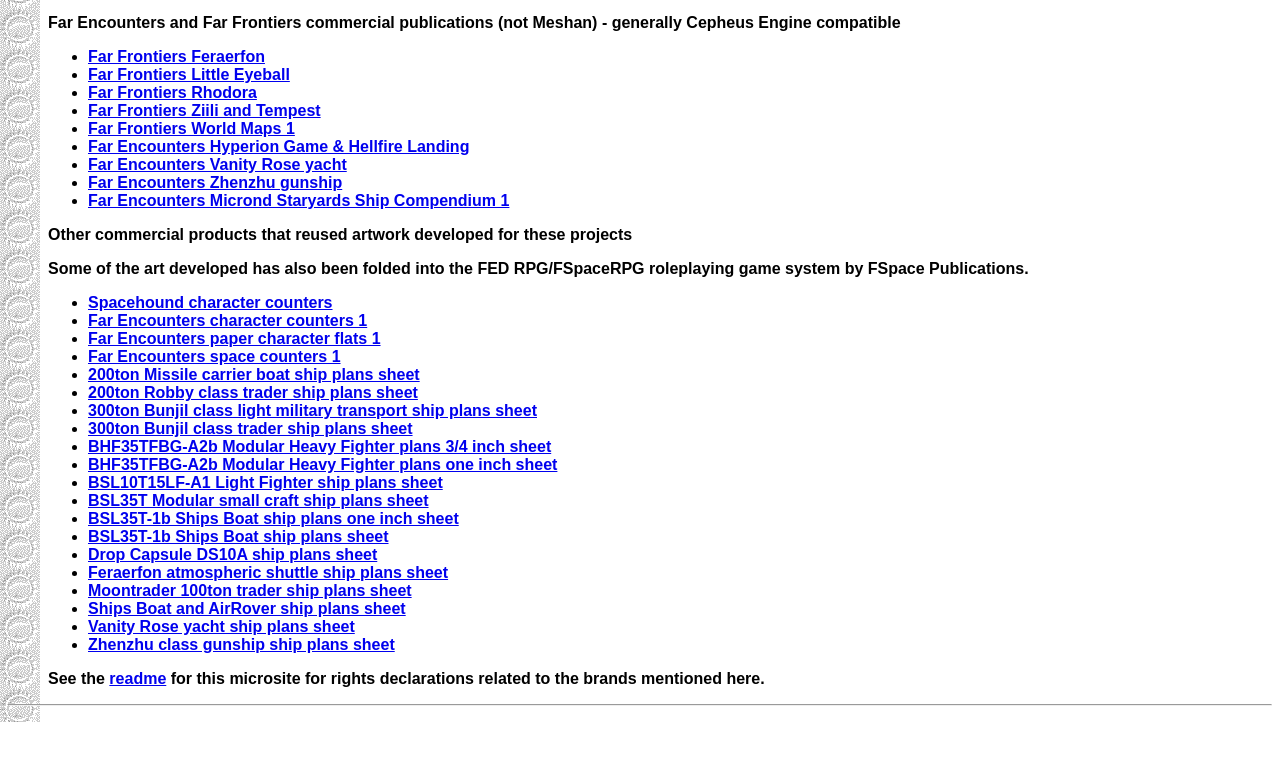
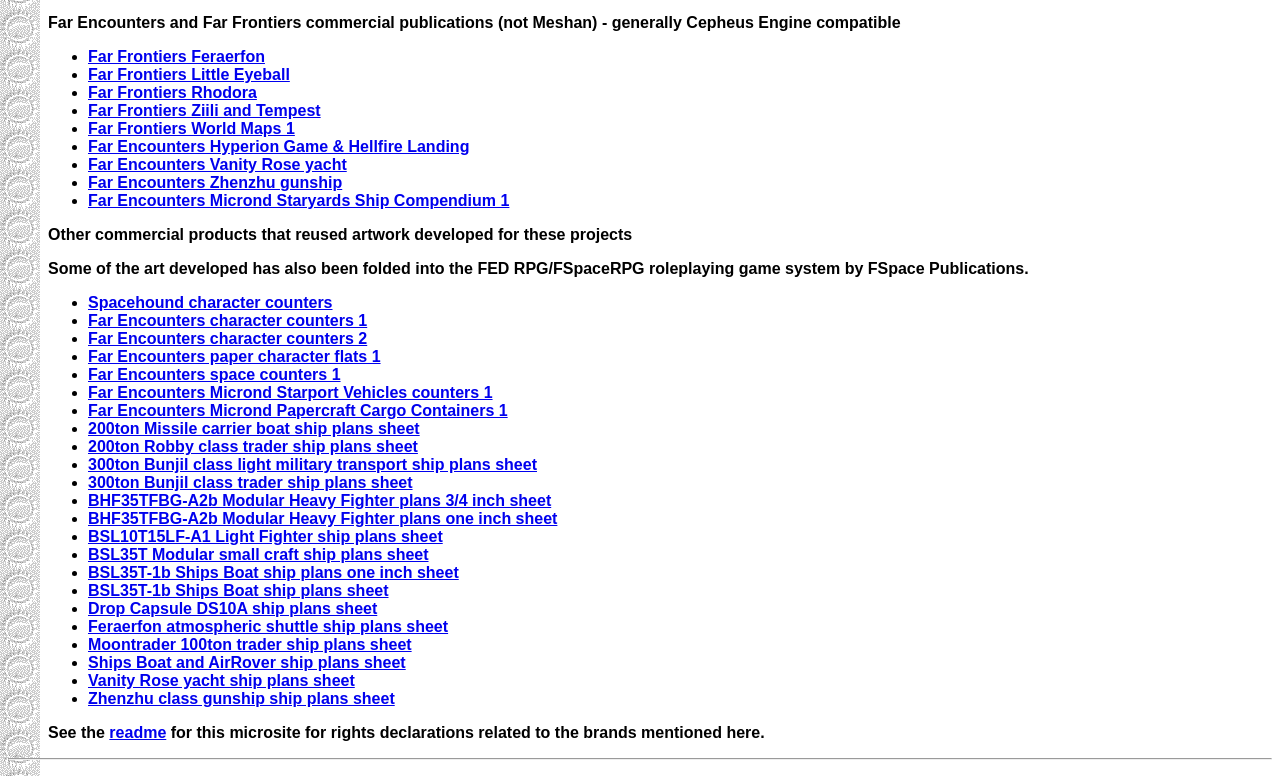
Before and after one commit to fspacerpg/hiwgnz, a plain HTML site: page index.html in a window 1280 px wide. Shown: the part 1111-1887 px from the top of the page. Before the commit the page ends 1833 px from the top, so only its background shows below. Drawn offline with Linux system fonts and the light colour scheme.

Commit message:
update index
Added new product links to index

```diff
--- a/index.html
+++ b/index.html
@@ -111,8 +111,11 @@
     <ul>
    <LI><B><FONT FACE="Arial"><A HREF="https://www.drivethrurpg.com/product_info.php?cPath=3907&products_id=87506&it=1&filters=0_0_0&manufacturers_id=2131&src=HIWGNZmicro" target="_blank">Spacehound character counters</A></FONT></B></LI>
    <LI><B><FONT FACE="Arial"><A HREF="https://www.drivethrurpg.com/product_info.php?cPath=3907&products_id=440315&it=1&filters=0_0_0&manufacturers_id=2131&affiliate_id=587962&src=HIWGNZmicro" target="_blank">Far Encounters character counters 1</A></FONT></B></LI>
+   <LI><B><FONT FACE="Arial"><A HREF="https://www.drivethrurpg.com/en/product/539539/far-encounters-character-counters-2?cPath=3907&products_id=539539&it=1&filters=0_0_0&manufacturers_id=2131&affiliate_id=587962&src=HIWGNZmicro" target="_blank">Far Encounters character counters 2</A></FONT></B></LI>
    <LI><B><FONT FACE="Arial"><A HREF="https://www.drivethrurpg.com/product_info.php?cPath=3907&products_id=394042&it=1&filters=0_0_0&manufacturers_id=2131&affiliate_id=587962&src=HIWGNZmicro" target="_blank">Far Encounters paper character flats 1</A></FONT></B></LI>
    <LI><B><FONT FACE="Arial"><A HREF="https://www.drivethrurpg.com/product_info.php?cPath=3907&products_id=247968&it=1&filters=0_0_0&manufacturers_id=2131&affiliate_id=587962&src=HIWGNZmicro" target="_blank">Far Encounters space counters 1</A></FONT></B></LI>
+   <LI><B><FONT FACE="Arial"><A HREF="https://www.drivethrurpg.com/en/product/535195/far-encounters-micrond-starport-vehicle-counters-1?cPath=3907&products_id=535195&it=1&filters=0_0_0&manufacturers_id=2131&affiliate_id=587962&src=HIWGNZmicro" target="_blank">Far Encounters Micrond Starport Vehicles counters 1</A></FONT></B></LI>
+   <LI><B><FONT FACE="Arial"><A HREF="https://www.drivethrurpg.com/en/product/535584/micrond-papercraft-cargo-containers-1?cPath=3907&products_id=535584&it=1&filters=0_0_0&manufacturers_id=2131&affiliate_id=587962&src=HIWGNZmicro" target="_blank">Far Encounters Micrond Papercraft Cargo Containers 1</A></FONT></B></LI>
    <LI><B><FONT FACE="Arial"><A HREF="https://www.drivethrurpg.com/product_info.php?cPath=3907&products_id=246934&it=1&filters=0_0_0&manufacturers_id=2131&affiliate_id=587962&src=HIWGNZmicro" target="_blank">200ton Missile carrier boat ship plans sheet</A></FONT></B></LI>
    <LI><B><FONT FACE="Arial"><A HREF="https://www.drivethrurpg.com/product_info.php?cPath=3907&products_id=247424&it=1&filters=0_0_0&manufacturers_id=2131&affiliate_id=587962&src=HIWGNZmicro" target="_blank">200ton Robby class trader ship plans sheet</A></FONT></B></LI>
    <LI><B><FONT FACE="Arial"><A HREF="https://www.drivethrurpg.com/product_info.php?cPath=3907&products_id=247326&it=1&filters=0_0_0&manufacturers_id=2131&affiliate_id=587962&src=HIWGNZmicro" target="_blank">300ton Bunjil class light military transport ship plans sheet</A></FONT></B></LI>
```
